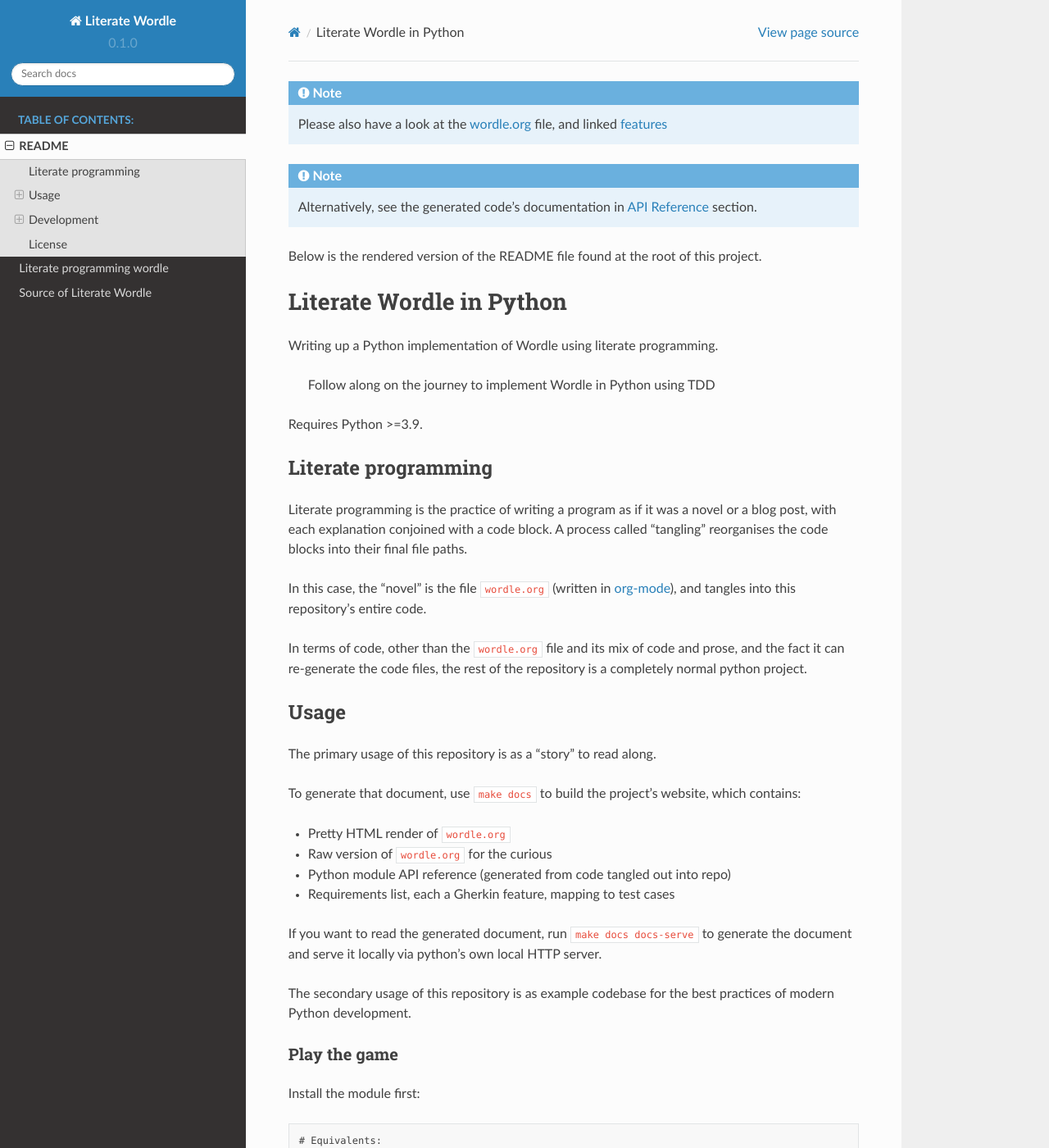
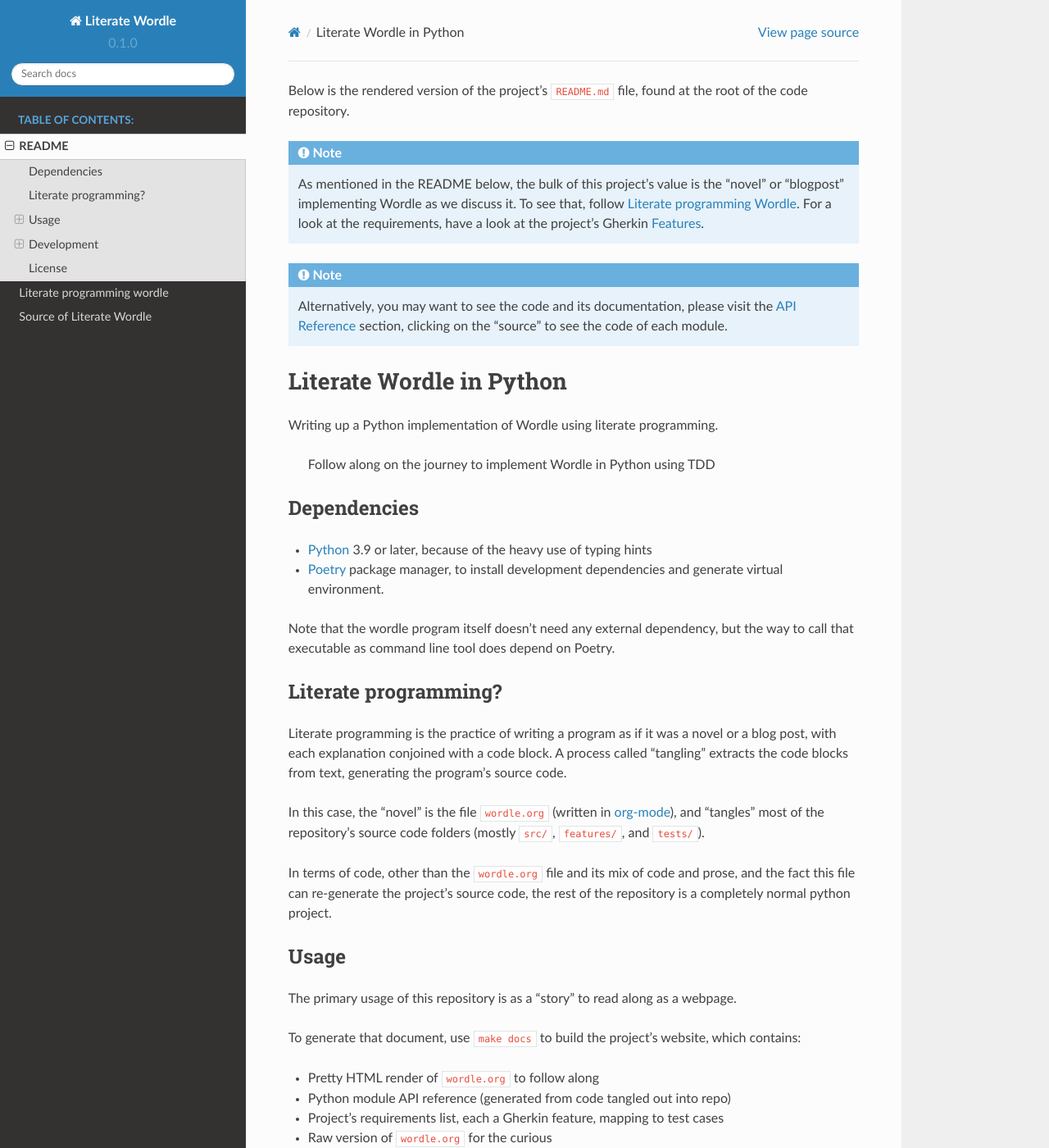
Before and after one commit to OverkillGuy/literate-wordle, a Sphinx documentation site: the page built from docs/source/readme.md, in a window 1280 px wide and 1400 px high. Shown: the whole window at 82% size. Built offline with Sphinx 7.4.7 and the Read the Docs theme 2.0.0, drawn with Linux system fonts in a browser that asks for light colours; pages that are not in the unit, such as notebooks, are missing from menus; the version number is read from the project's files by our own code; some of the changed text lies outside the part shown.

Commit message:
Update README and Makefile for clarity

````diff
--- a/README.md
+++ b/README.md
@@ -4,57 +4,69 @@
 
 > Follow along on the journey to implement Wordle in Python using TDD
 
-Requires Python >=3.9.
+### Dependencies
 
-## Literate programming
+- [Python](https://www.python.org/) 3.9 or later, because of the heavy use of
+  typing hints
+- [Poetry](https://python-poetry.org) package manager, to install development
+  dependencies and generate virtual environment.
+
+Note that the wordle program itself doesn't need any external dependency, but the way to
+call that executable as command line tool does depend on Poetry.
+
+## Literate programming?
 
 Literate programming is the practice of writing a program as if it was a novel
 or a blog post, with each explanation conjoined with a code block. A process
-called "tangling" reorganises the code blocks into their final file paths.
+called "tangling" extracts the code blocks from text, generating the program's
+source code.
 
-In this case, the "novel" is the file `wordle.org` (written in [org-mode](https://orgmode.org)), and tangles into this repository's entire code.
+In this case, the "novel" is the file `wordle.org` (written in
+[org-mode](https://orgmode.org)), and "tangles" most of the repository's source
+code folders (mostly `src/`, `features/`, and `tests/`).
 
 In terms of code, other than the `wordle.org` file and its mix of code and
-prose, and the fact it can re-generate the code files, the rest of the
-repository is a completely normal python project.
+prose, and the fact this file can re-generate the project's source code, the
+rest of the repository is a completely normal python project.
 
 ## Usage
 
-The primary usage of this repository is as a "story" to read along.
+The primary usage of this repository is as a "story" to read along as a webpage.
 
 To generate that document, use `make docs` to build the project's website, which contains:
-- Pretty HTML render of `wordle.org`
+- Pretty HTML render of `wordle.org` to follow along
+- Python module API reference (generated from code tangled out into repo)
+- Project's requirements list, each a Gherkin feature, mapping to test cases
 - Raw version of `wordle.org` for the curious
-- Python module API reference (generated from code tangled out into repo)
-- Requirements list, each a Gherkin feature, mapping to test cases
 
 If you want to read the generated document, run `make docs docs-serve` to
 generate the document and serve it locally via python's own local HTTP server.
 
-The secondary usage of this repository is as example codebase for the best practices of modern Python development.
-
+The secondary usage of this repository is as example codebase for best practices
+of modern Python development.
 
 ### Play the game
 
 Install the module first:
 
-    # Equivalents:
     make install
+    # or
 	poetry install
 
 Then inside the virtual environment, launch the game:
 
-	# Load the virtualenv first
-	poetry shell
-	# Then launch the game
-	pywordle
-    # or
     # Run single game inside virtualenv
     poetry run pywordle
 
+    # or
+    # Load the virtualenv first
+    poetry shell
+    # Then launch the game, staying in virtualenv
+    pywordle
+
 ### Reuse the python module
 
-Use as any python module:
+Use this package as you would any python module:
 
 	# Get a virtualenv going first, such as via poetry
 	poetry shell
@@ -113,7 +127,6 @@
 
     make docs docs-serve
 
-
 ## License
 
 This project is released under GPLv3. See `COPYING` file for GPLv3 license
--- a/docs/source/readme.md
+++ b/docs/source/readme.md
@@ -1,12 +1,14 @@
 
-```{note} Please also have a look at the [wordle.org](wordle) file, and linked [features](_collections/gherkin_feature.md)
+Below is the rendered version of the project's `README.md` file, found at the
+root of the code repository.
+
+```{note} As mentioned in the README below, the bulk of this project's value is the "novel" or "blogpost" implementing Wordle as we discuss it. To see that, follow [Literate programming Wordle](wordle). For a look at the requirements, have a look at the project's Gherkin [Features](_collections/gherkin_feature.md).
 ```
 ```{eval-rst}
 .. note::
-   Alternatively, see the generated code's documentation in `API Reference <autoapi/index.html>`_ section.
+   Alternatively, you may want to see the code and its documentation, please visit the `API Reference <autoapi/index.html>`_ section, clicking on the "source" to see the code of each module.
 ```
 
-Below is the rendered version of the README file found at the root of this project.
 
 ```{include} ../../README.md
 ```
````
Also changed, not shown: other parts of README.md (+6 -4 lines), docs/source/wordle.md (+3 -7 lines), .pre-commit-config.yaml, 1 other file.
